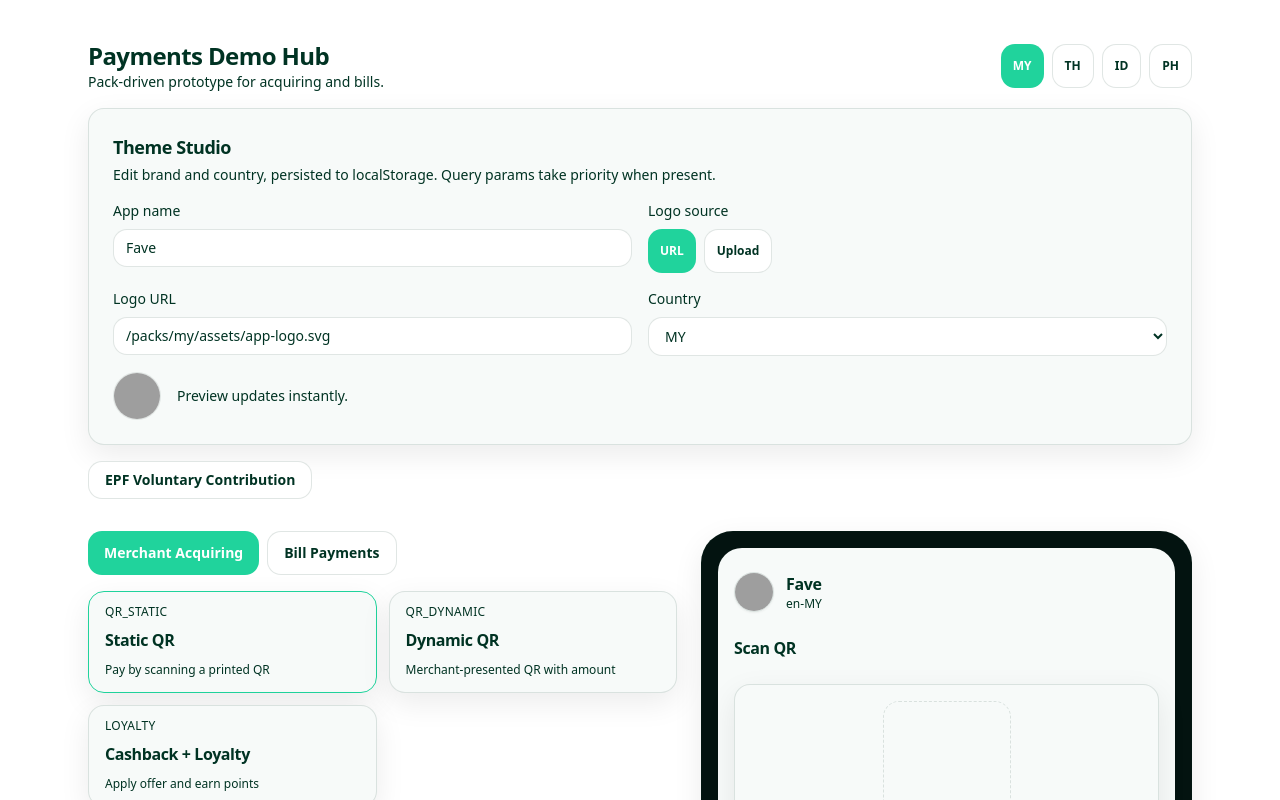
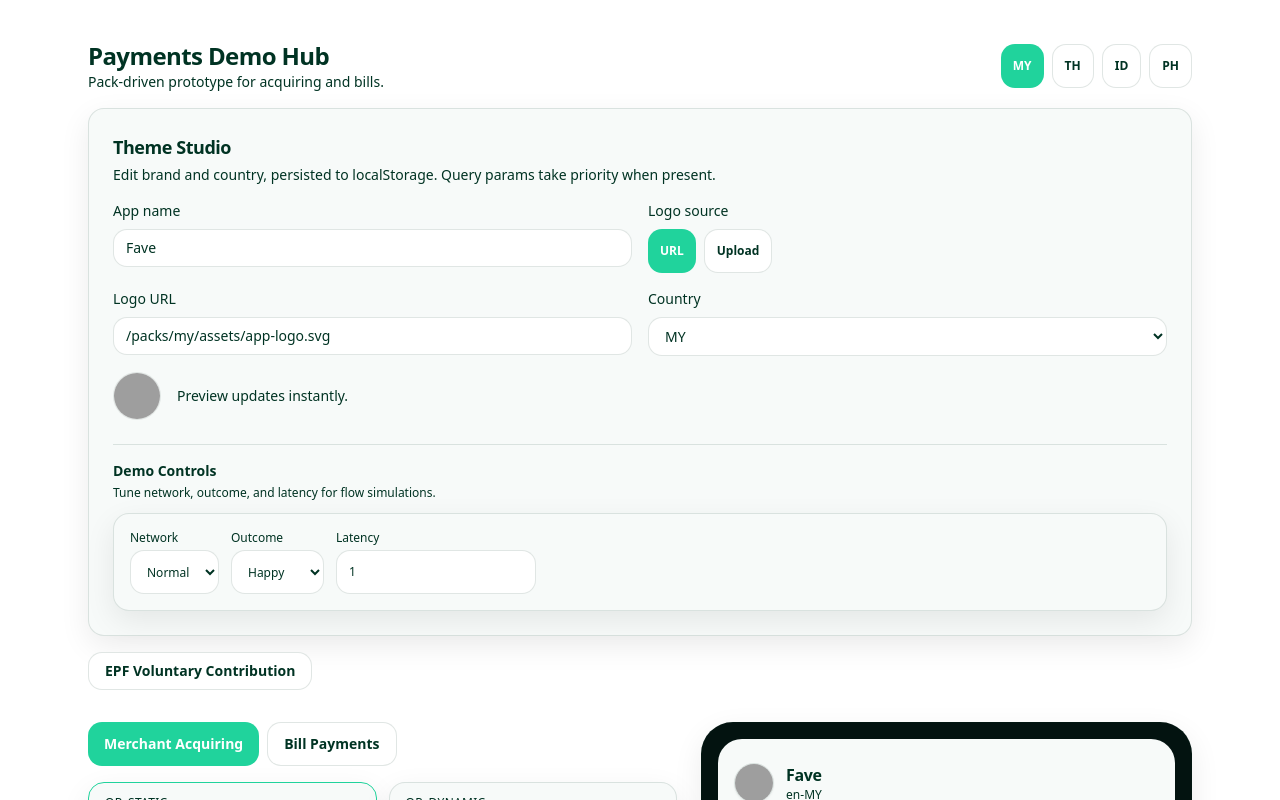
Before and after one commit to atreya1996/RTPHub, a Next.js app: page / in a window 1280 px wide. Shown: the top 800 px of the page. Built offline with nearby package versions, Linux system fonts and the light colour scheme; grey boxes are pictures that could not be loaded.

Commit message:
Unify demo controls into theme studio panel

```diff
--- a/app/page.tsx
+++ b/app/page.tsx
@@ -7,7 +7,6 @@ import ExplainPanel from "../components/ExplainPanel";
 import FlowRunner from "../components/FlowRunner";
 import HubTile from "../components/HubTile";
 import ThemeStudio from "../components/ThemeStudio";
-import DemoControls from "../components/DemoControls";
 import AppProfileHeader from "../components/AppProfileHeader";
 import type { FlowDefinition, PackManifest, UseCase } from "../lib/schema/types";
 import { getPackData, resolveContext } from "../lib/runtime/resolveContext";
@@ -177,6 +176,8 @@ function HomePageContent() {
             countryCode: countryCodeFromPackId(pack.packId)
           }}
           onOverridesChange={handleThemeOverridesChange}
+          demo={demo}
+          onDemoChange={setDemo}
         />
         {pack.packId === "my" ? (
           <a
@@ -218,7 +219,6 @@ function HomePageContent() {
               />
             ))}
           </div>
-          <DemoControls demo={demo} onChange={setDemo} />
         </div>
         <div className="flex min-h-full flex-1 flex-col gap-phone pb-safe">
           <DeviceFrame>
--- a/components/ThemeStudio.tsx
+++ b/components/ThemeStudio.tsx
@@ -1,11 +1,13 @@
 "use client";
 
 import { useEffect, useMemo, useRef, useState } from "react";
+import DemoControls from "./DemoControls";
 import {
   SUPPORTED_COUNTRY_CODES,
   countryCodeFromPackId,
   type SupportedCountryCode
 } from "../lib/runtime/currencyByCountry";
+import type { Demo } from "@/types/demo";
 
 type LogoMode = "url" | "upload";
 
@@ -19,10 +21,14 @@ type ThemeOverrides = {
 
 export default function ThemeStudio({
   initial,
-  onOverridesChange
+  onOverridesChange,
+  demo,
+  onDemoChange
 }: {
   initial: ThemeOverrides;
   onOverridesChange?: (overrides: ThemeOverrides) => void;
+  demo: Demo;
+  onDemoChange: (demo: Demo) => void;
 }) {
   const [overrides, setOverrides] = useState<ThemeOverrides>(initial);
   const [logoMode, setLogoMode] = useState<LogoMode>("url");
@@ -214,6 +220,13 @@ export default function ThemeStudio({
           {uploadError ? <p className="text-xs text-amber-700">{uploadError}</p> : null}
         </div>
       </div>
+      <div className="mt-6 border-t border-border pt-4">
+        <h3 className="text-sm font-semibold text-ink">Demo Controls</h3>
+        <p className="mt-1 text-xs text-ink/70">Tune network, outcome, and latency for flow simulations.</p>
+        <div className="mt-3">
+          <DemoControls demo={demo} onChange={onDemoChange} />
+        </div>
+      </div>
     </section>
   );
 }
```
